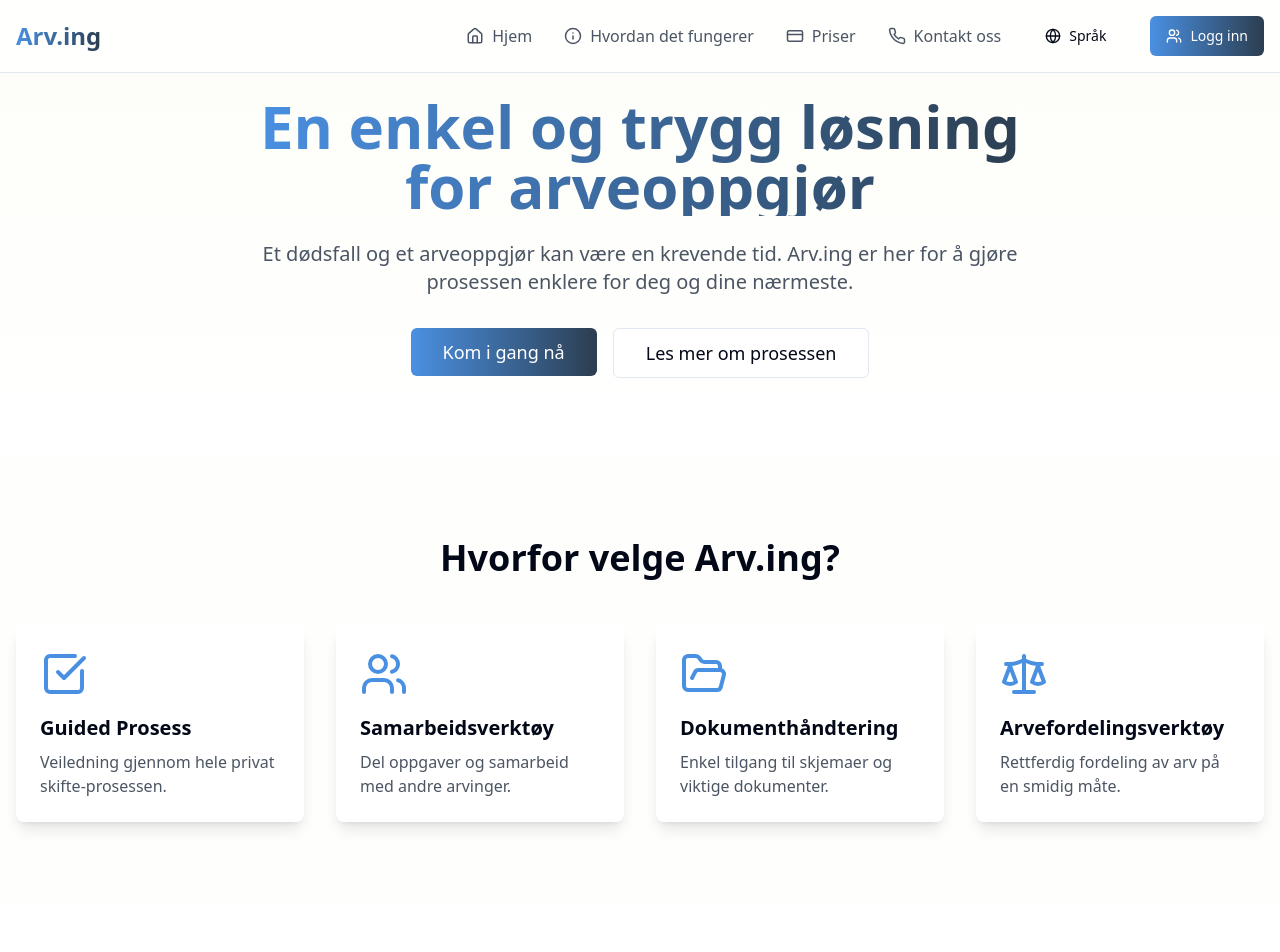
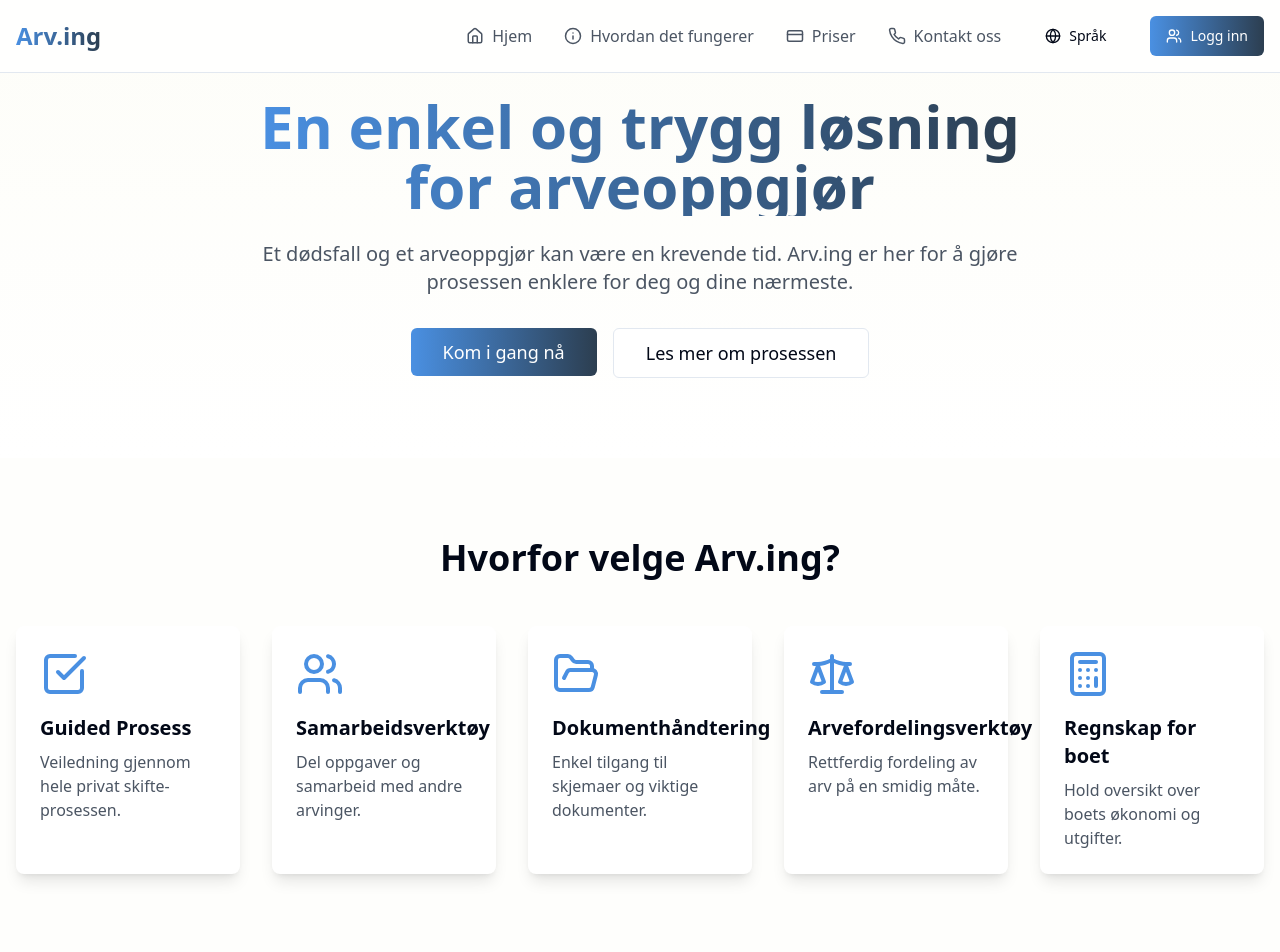
Before and after one commit to OlaTurmo/snug-sailor-platform, a React (Vite) app: page / in a window 1280 px wide. Shown: the top 952 px of the page. Built offline with nearby package versions, Linux system fonts and the light colour scheme.

Commit message:
Add accounting feature to Features section
Included a new feature titled "Regnskap for boet" in the "Hvorfor velge Arv.ing?" section, along with a suitable description.
[skip gpt_engineer]

```diff
--- a/src/components/Features.tsx
+++ b/src/components/Features.tsx
@@ -1,4 +1,4 @@
-import { CheckSquare, Users, FolderOpen, Scale } from "lucide-react";
+import { CheckSquare, Users, FolderOpen, Scale, Calculator } from "lucide-react";
 
 const features = [
   {
@@ -21,6 +21,11 @@ const features = [
     title: "Arvefordelingsverktøy",
     description: "Rettferdig fordeling av arv på en smidig måte.",
   },
+  {
+    icon: Calculator,
+    title: "Regnskap for boet",
+    description: "Hold oversikt over boets økonomi og utgifter.",
+  },
 ];
 
 export const Features = () => {
@@ -28,7 +33,7 @@ export const Features = () => {
     <section id="features" className="py-20 bg-[#F5F5DC]/10">
       <div className="container mx-auto px-4">
         <h2 className="text-4xl font-bold text-center mb-12">Hvorfor velge Arv.ing?</h2>
-        <div className="grid md:grid-cols-2 lg:grid-cols-4 gap-8">
+        <div className="grid md:grid-cols-2 lg:grid-cols-5 gap-8">
           {features.map((feature, index) => (
             <div
               key={index}
```
